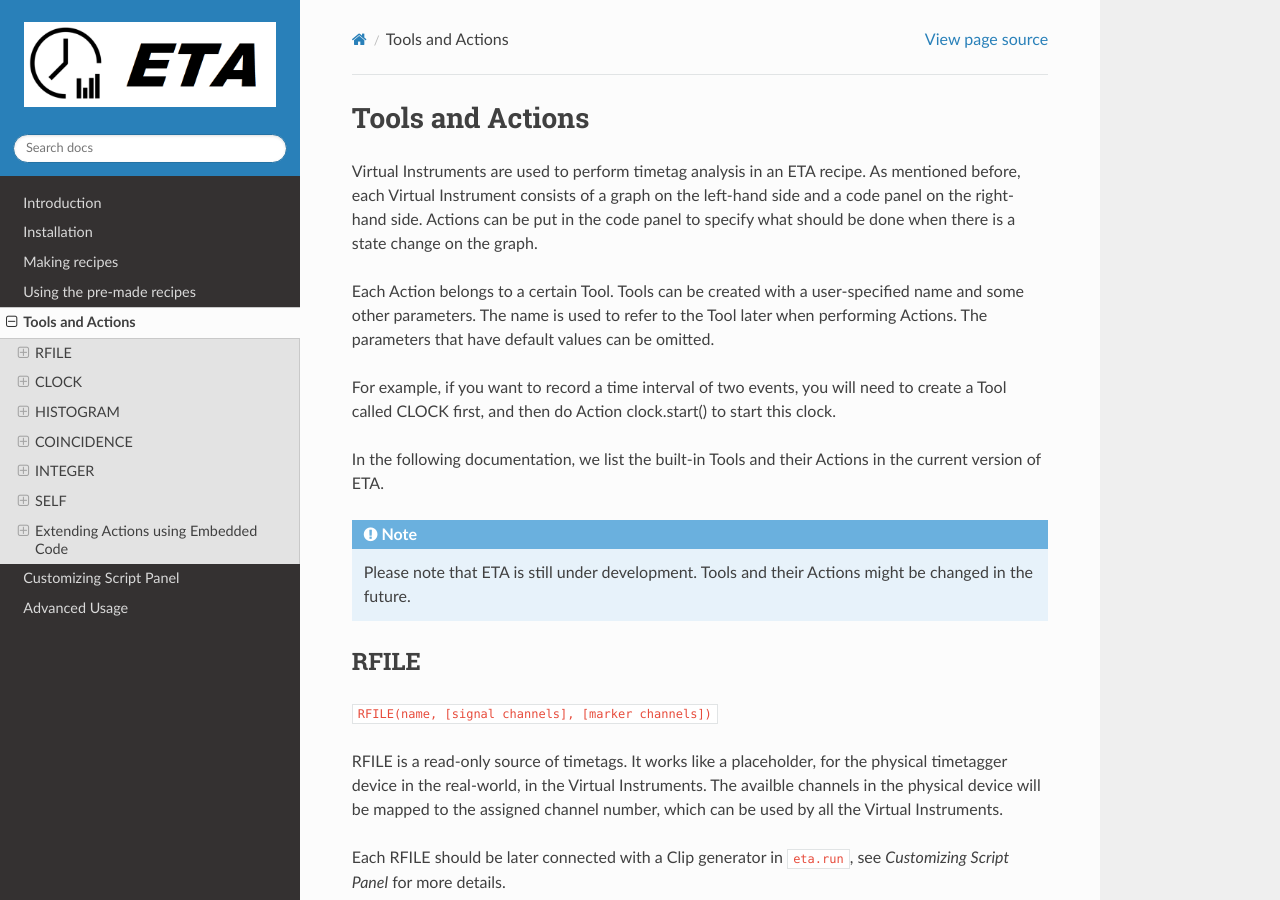
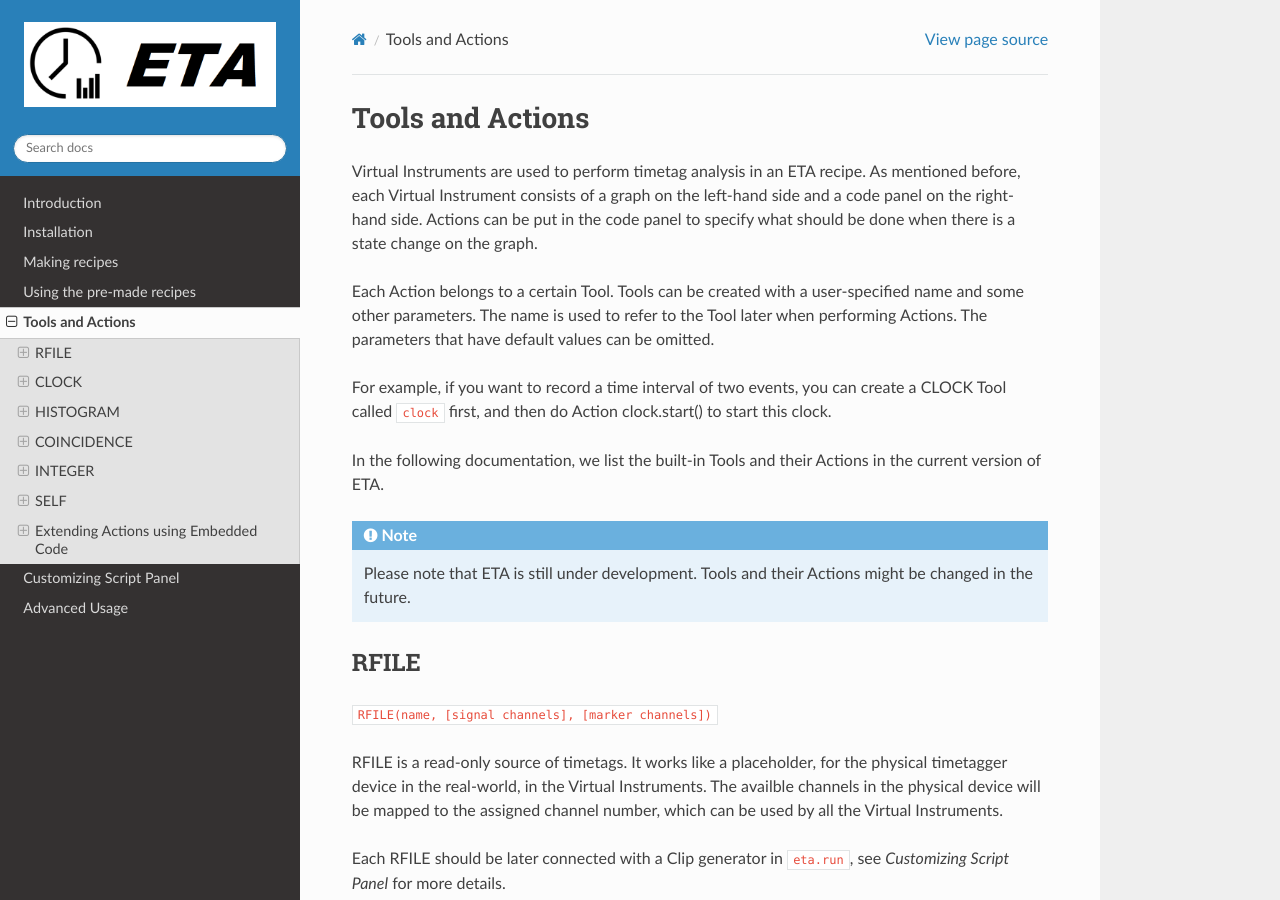
Before and after one commit to timetag/timetag.github.io, a Sphinx documentation site: the page built from docs/actions.rst, in a window 1280 px wide and 900 px high. Built offline with Sphinx 7.4.7 and the Read the Docs theme 2.0.0, drawn with Linux system fonts in a browser that asks for light colours.

Commit message:
Update actions.rst

```diff
--- a/docs/actions.rst
+++ b/docs/actions.rst
@@ -5,7 +5,7 @@ Virtual Instruments are used to perform timetag analysis in an ETA recipe. As me
 
 Each Action belongs to a certain Tool. Tools can be created with a user-specified name and some other parameters. The name is used to refer to the Tool later when performing Actions. The parameters that have default values can be omitted.
 
-For example, if you want to record a time interval of two events, you will need to create a Tool called CLOCK first, and then do Action clock.start() to start this clock.
+For example, if you want to record a time interval of two events, you can create a CLOCK Tool called ``clock`` first, and then do Action clock.start() to start this clock.
 
 In the following documentation, we list the built-in Tools and their Actions in the current version of ETA.
 
```
